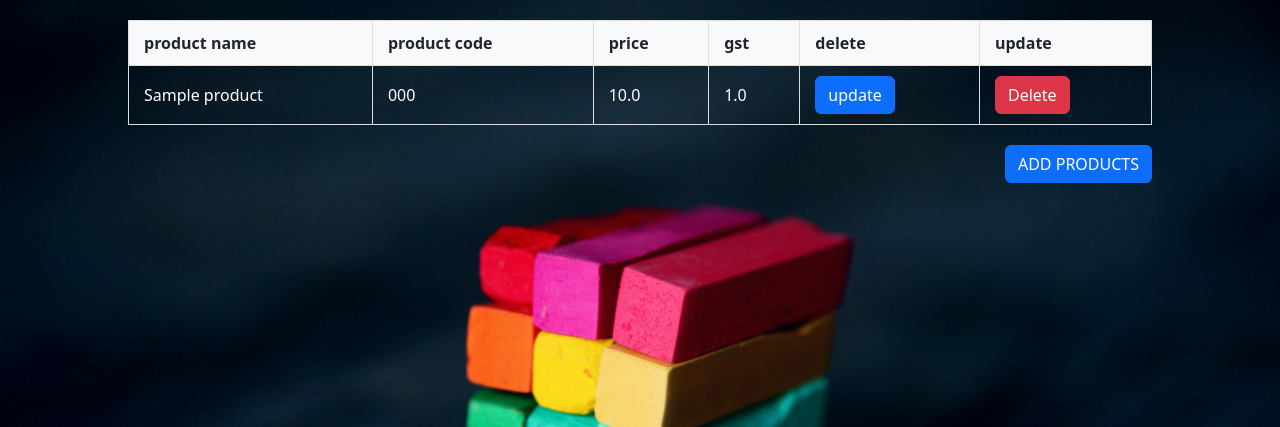
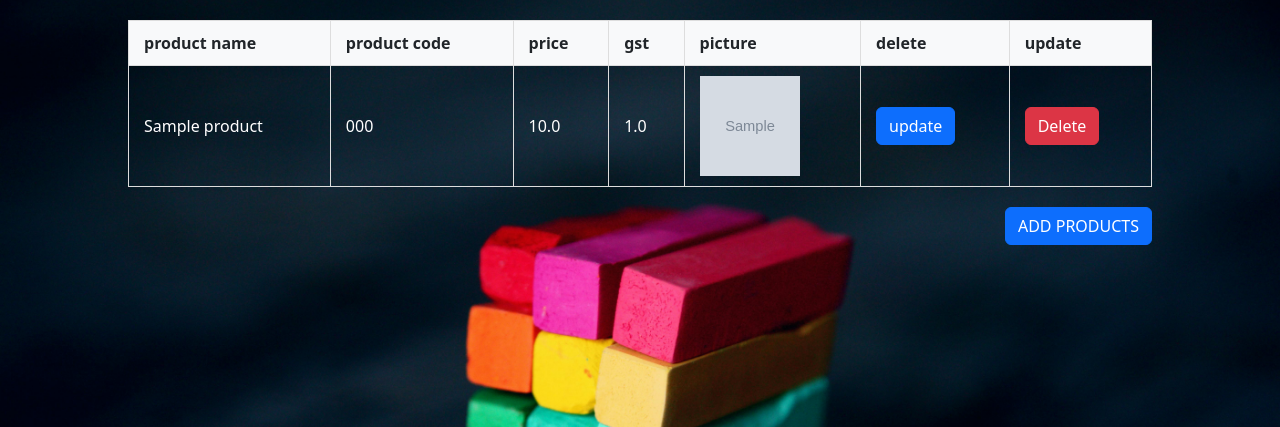
Before and after one commit to sribharath503/django_project, a Django app: page /inventory/view_products/ in a window 1280 px wide. Shown: the part 56-483 px from the top of the page. Run offline with Django 5.2, Linux system fonts and the light colour scheme; tables that the repository leaves empty hold one stand-in row (values such as "Sample post"); grey boxes marked "Sample" are stand-in pictures; some libraries are stand-ins or nearby versions.

Commit message:
getting files and images from ui form and store in db and show that image in ui

```diff
--- a/DjangoProject/settings.py
+++ b/DjangoProject/settings.py
@@ -15,6 +15,8 @@ import os
 
 # Build paths inside the project like this: BASE_DIR / 'subdir'.
 BASE_DIR = Path(__file__).resolve().parent.parent
+
+
 
 
 # Quick-start development settings - unsuitable for production
@@ -126,6 +128,8 @@ USE_TZ = True
 
 STATIC_URL = 'static/'
 
+MEDIA_URL = '/media/'
+
 # Default primary key field type
 # https://docs.djangoproject.com/en/5.2/ref/settings/#default-auto-field
 
@@ -136,3 +140,4 @@ AUTH_USER_MODEL='authentication.user'
 STATICFILES_DIRS=[
     os.path.join(BASE_DIR,'static')
 ]
+MEDIA_ROOT =  os.path.join(BASE_DIR,'media')
--- a/DjangoProject/urls.py
+++ b/DjangoProject/urls.py
@@ -16,10 +16,12 @@ Including another URLconf
 """
 from django.contrib import admin
 from django.urls import path, include
+from django.conf import settings
+from django.conf.urls.static import static
 
 urlpatterns = [
     path('admin/', admin.site.urls),
     path('inventory/', include('Inventory.urls')),
     path('order_management/', include('OrderManagement.urls')),
     path("",include('authentication.urls')),
-]
+]+ static(settings.MEDIA_URL, document_root=settings.MEDIA_ROOT)
--- a/Frontend/templates/add_products.html
+++ b/Frontend/templates/add_products.html
@@ -6,7 +6,7 @@
 </div>
 
 <div class="container">
-    <form method="POST" action="">
+    <form method="POST" action="" enctype="multipart/form-data">
         {%csrf_token %}
         {{product_form}}
         <br/>
--- a/Frontend/templates/products.html
+++ b/Frontend/templates/products.html
@@ -10,6 +10,7 @@
             <th>product code</th>
             <th>price</th>
             <th>gst</th>
+            <th>picture</th>
             <th>delete</th>
             <th>update</th>
         </tr>
@@ -21,6 +22,14 @@
             <td>{{ product.product_code }}</td>
             <td>{{ product.price }}</td>
             <td>{{ product.gst }}</td>
+            <td>
+                {% if product.picture %}
+                    <img src="{{ product.picture.url }}" alt="" width="100px" height="100px">
+                {% else %}
+                    No Picture
+                {% endif %}
+
+            </td>
             <td>
                 <a href="{% url 'update_product' product.id %}">
                     <button class="btn btn-primary">update</button>
--- a/Inventory/forms.py
+++ b/Inventory/forms.py
@@ -11,4 +11,5 @@ class product_form(forms.ModelForm):
             'product_code':forms.TextInput(attrs={'class':'form-control'}),
             'price':forms.NumberInput(attrs={'class':'form-control'}),
             'gst':forms.NumberInput(attrs={'class':'form-control'}),
+            'picture':forms.ClearableFileInput(attrs={'class':'form-control'}),
         }
--- a/Inventory/models.py
+++ b/Inventory/models.py
@@ -7,6 +7,7 @@ class products(models.Model):
     product_code=models.CharField(max_length=100,null=True)
     price=models.FloatField(default=0)
     gst=models.FloatField(default=0)
+    picture=models.ImageField(null=True,upload_to='images/')
 
     def __str__(self):
         return self.product_name
--- a/Inventory/urls.py
+++ b/Inventory/urls.py
@@ -1,5 +1,7 @@
 from django.urls import path
 from .views import *
+
+
 
 
 urlpatterns = [
--- a/Inventory/views.py
+++ b/Inventory/views.py
@@ -58,7 +58,7 @@ class add_product_view(View):
 
 
     def post(self,request):
-        form= product_form(request.POST)
+        form= product_form(request.POST,request.FILES)
         if form.is_valid():
             form.save()
             return redirect('/inventory/view_products/')
@@ -102,7 +102,7 @@ class update_product_view(View):
 
         selected_product=products.objects.get(id=id)
 
-        form=product_form(request.POST, instance=selected_product)
+        form=product_form(request.POST, request.FILES, instance=selected_product )
         if form.is_valid():
             form.save()
             return redirect('/inventory/view_products/')
```
Also changed, not shown: Inventory/migrations/0002_products_picture.py (added), media/images/hdd.jpg (added), media/images/monitor.jpg (added), media/images/pendrive.jpg (added), media/images/ssd.jpg (added).
